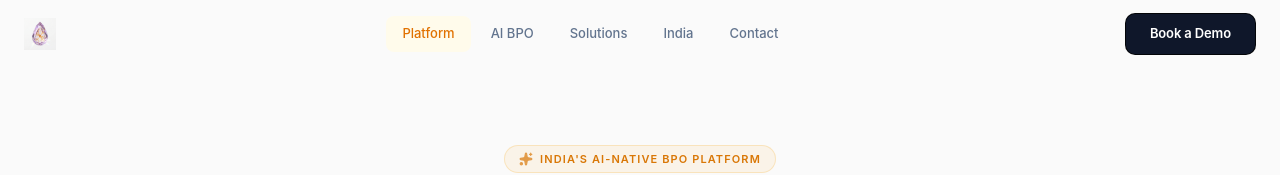
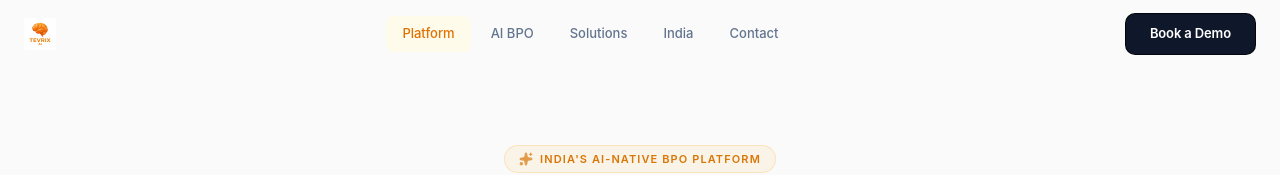
Before and after one commit to tevrixai-gen/landing-page-, a React (Vite) app: page / in a window 1280 px wide. Shown: the top 175 px of the page. Built offline with nearby package versions, Linux system fonts and the light colour scheme.

Commit message:
seo: add JSON-LD structured data and update official logo

```diff
--- a/index.html
+++ b/index.html
@@ -7,6 +7,25 @@
     <title>Tevrix AI - Multilingual AI BPO for India, AI HR, and Enterprise Automation</title>
     <meta name="description" content="Tevrix AI engineers autonomous systems that eradicate inefficiency and slash operational costs. Discover our multi-agentic AI BPO for the Indian market." />
     <meta name="keywords" content="Tevrix AI, AI BPO India, AI HR, Enterprise Automation, Autonomous AI, Multilingual AI" />
+    <script type="application/ld+json">
+    {
+      "@context": "https://schema.org",
+      "@type": "Organization",
+      "name": "Tevrix AI",
+      "url": "https://www.tevrixai.com",
+      "logo": "https://www.tevrixai.com/logo.png",
+      "founder": {
+        "@type": "Person",
+        "name": "Panshul"
+      },
+      "foundingDate": "2026",
+      "description": "AI-powered solutions for HR platform, BPO, and customer care tailored for the Indian market.",
+      "sameAs": [
+        "https://x.com/TevrixAi",
+        "https://www.linkedin.com/company/tevrixai/"
+      ]
+    }
+    </script>
   </head>
   <body>
     <div id="root"></div>
--- a/src/Navbar.jsx
+++ b/src/Navbar.jsx
@@ -1,7 +1,7 @@
 import React, { useState, useEffect } from 'react';
 import { Link, useLocation } from 'react-router-dom';
 import { Menu, X } from 'lucide-react';
-import logo from './assets/tevrix_crystalline_core_1775460305517.png';
+const logo = '/logo.png';
 
 const NAV_LINKS = [
   { label: 'Platform',   href: '/',         section: '' },
--- a/src/pages/Home.jsx
+++ b/src/pages/Home.jsx
@@ -8,7 +8,7 @@ import {
 } from 'lucide-react';
 import { BPO_STATS } from '../data';
 import { ServiceCards, SectorCards } from '../Cards';
-import logo from '../assets/tevrix_crystalline_core_1775460305517.png';
+const logo = '/logo.png';
 
 /* ============================================================
    MARQUEE STATS TICKER
@@ -568,9 +568,8 @@ const Footer = ({ onDemo }) => (
             India's AI-native BPO platform. Built in Bharat, engineered for the world.
           </p>
           <div className="flex gap-4 mb-8">
-            {['Twitter', 'LinkedIn'].map(s => (
-              <a key={s} href="#" className="text-[12px] font-semibold text-slate-400 hover:text-amber-500 transition-colors duration-200 uppercase tracking-widest">{s}</a>
-            ))}
+            <a href="https://x.com/TevrixAi" target="_blank" rel="noopener noreferrer" className="text-[12px] font-semibold text-slate-400 hover:text-amber-500 transition-colors duration-200 uppercase tracking-widest">Twitter</a>
+            <a href="https://www.linkedin.com/company/tevrixai/" target="_blank" rel="noopener noreferrer" className="text-[12px] font-semibold text-slate-400 hover:text-amber-500 transition-colors duration-200 uppercase tracking-widest">LinkedIn</a>
           </div>
 
           {/* Founders */}
```
Also changed, not shown: public/logo.png (added).
